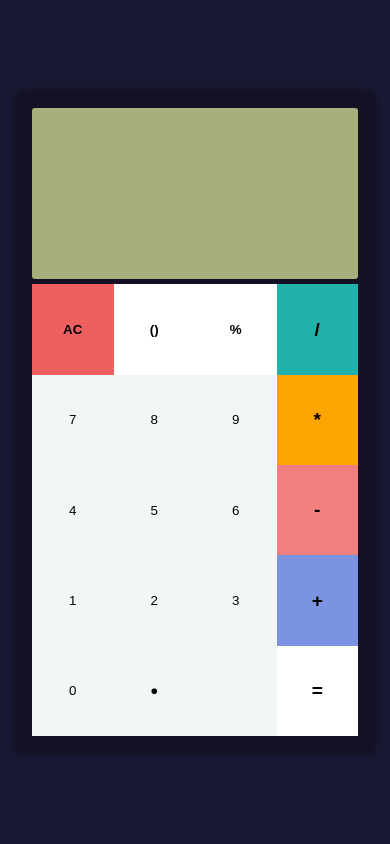
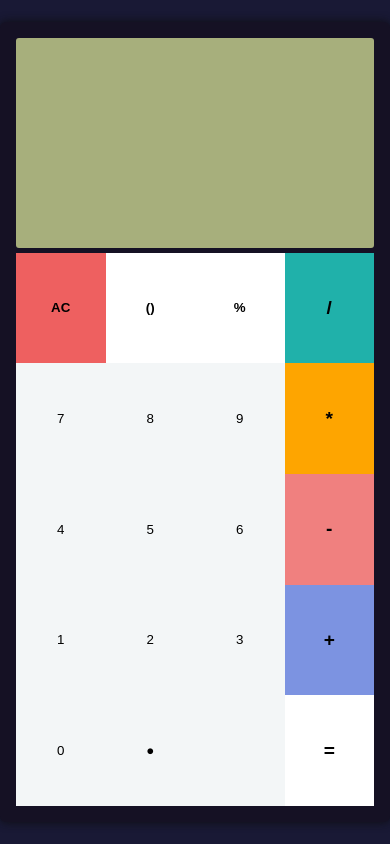
Before and after one commit to jhomudev/calculadora, a website built with Vite: page index.html in a window 390 px wide. Built offline with nearby package versions, Linux system fonts and the light colour scheme; some icons are missing; a web font is replaced by a local one.

Commit message:
arreglos de estilos

```diff
--- a/style.css
+++ b/style.css
@@ -11,15 +11,15 @@
   height: 100vh;
   display: grid;
   place-items: center;
-  padding: 1rem;
+  /* padding: 1rem; */
   background: #191935;
 }
 .clc {
   display: flex;
   flex-direction: column;
   gap: 5px;
-  width: min(100%, 25em);
-  height: 30em;
+  width: clamp(315px,100%, 25em);
+  height: clamp(660px,100%, 30em);
   background: #151124;
   box-shadow: 0px 0px 10px #0e0e11;
   border-radius: 6px;
@@ -95,15 +95,7 @@ button:active {
 
 @media screen and (max-width: 412px) {
   .clc {
-    display: flex;
-    flex-direction: column;
-    gap: 5px;
-    width: 100%;
-    height: min(100%,660px);
-    background: #151124;
-    box-shadow: 0px 0px 10px #0e0e11;
-    border-radius: 6px;
-    padding: 1em;
+    height: min(100%,800px);
   }
   .clc__screen {
     height: 30%;
```
